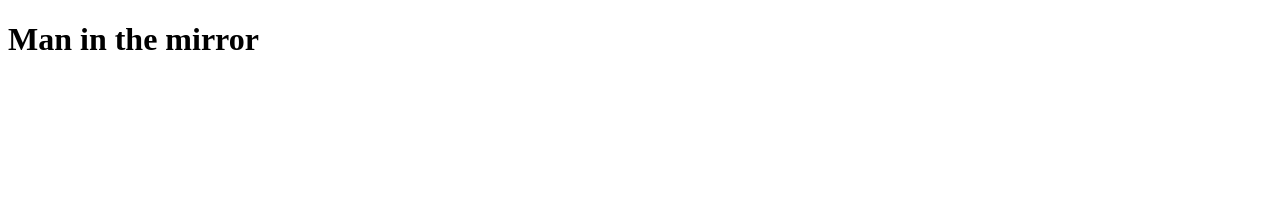
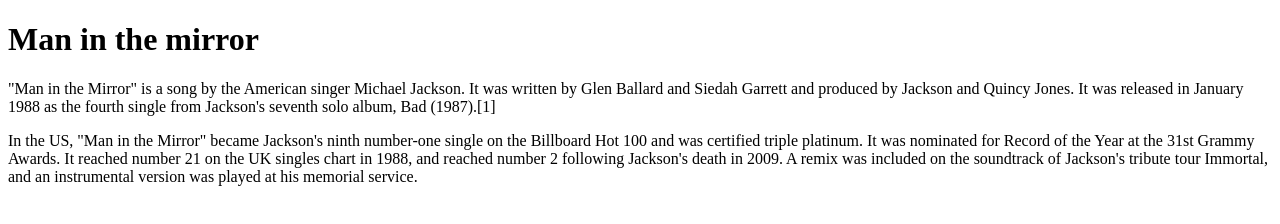
Before and after one commit to candicehawkins91/jsr-Lab1, a plain HTML site: page index.html in a window 1280 px wide. Drawn offline with Linux system fonts and the light colour scheme.

Commit message:
about to submit

```diff
--- a/index.html
+++ b/index.html
@@ -11,7 +11,10 @@
 <body>
     <h1>Man in the mirror</h1>
     <p>
+        "Man in the Mirror" is a song by the American singer Michael Jackson. It was written by Glen Ballard and Siedah Garrett and produced by Jackson and Quincy Jones. It was released in January 1988 as the fourth single from Jackson's seventh solo album, Bad (1987).[1]</p>
 
+<p>
+        In the US, "Man in the Mirror" became Jackson's ninth number-one single on the Billboard Hot 100 and was certified triple platinum. It was nominated for Record of the Year at the 31st Grammy Awards. It reached number 21 on the UK singles chart in 1988, and reached number 2 following Jackson's death in 2009. A remix was included on the soundtrack of Jackson's tribute tour Immortal, and an instrumental version was played at his memorial service.
     </p>
 
 
```
